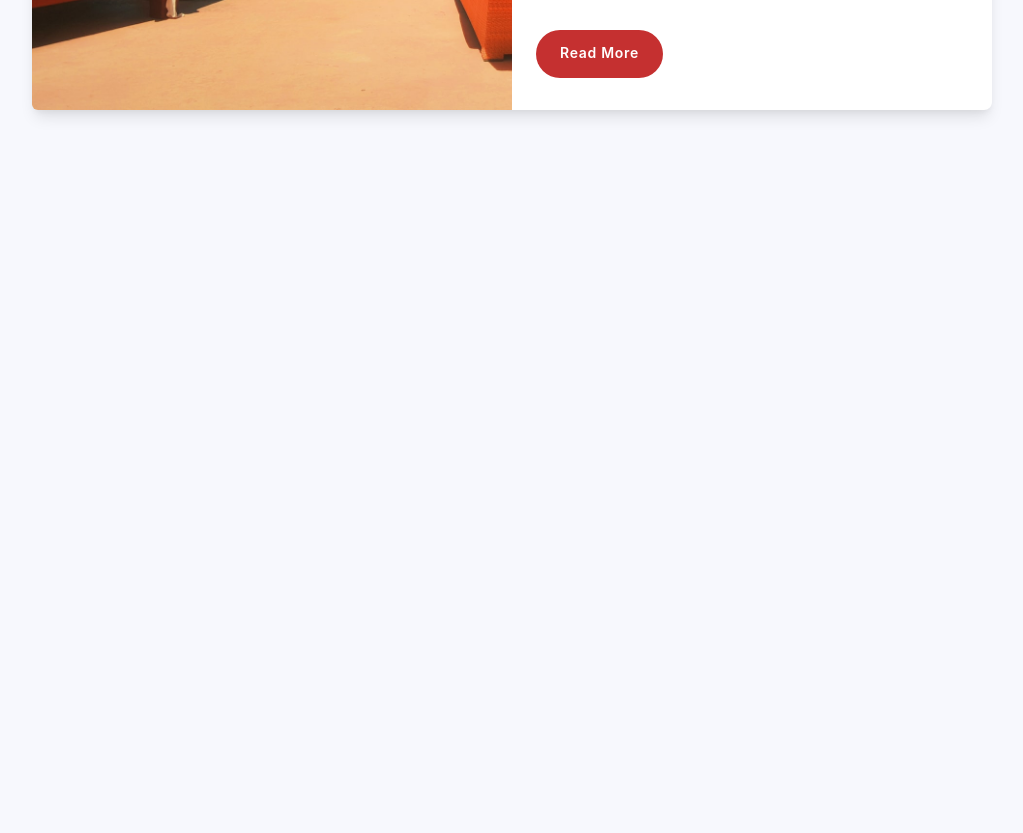
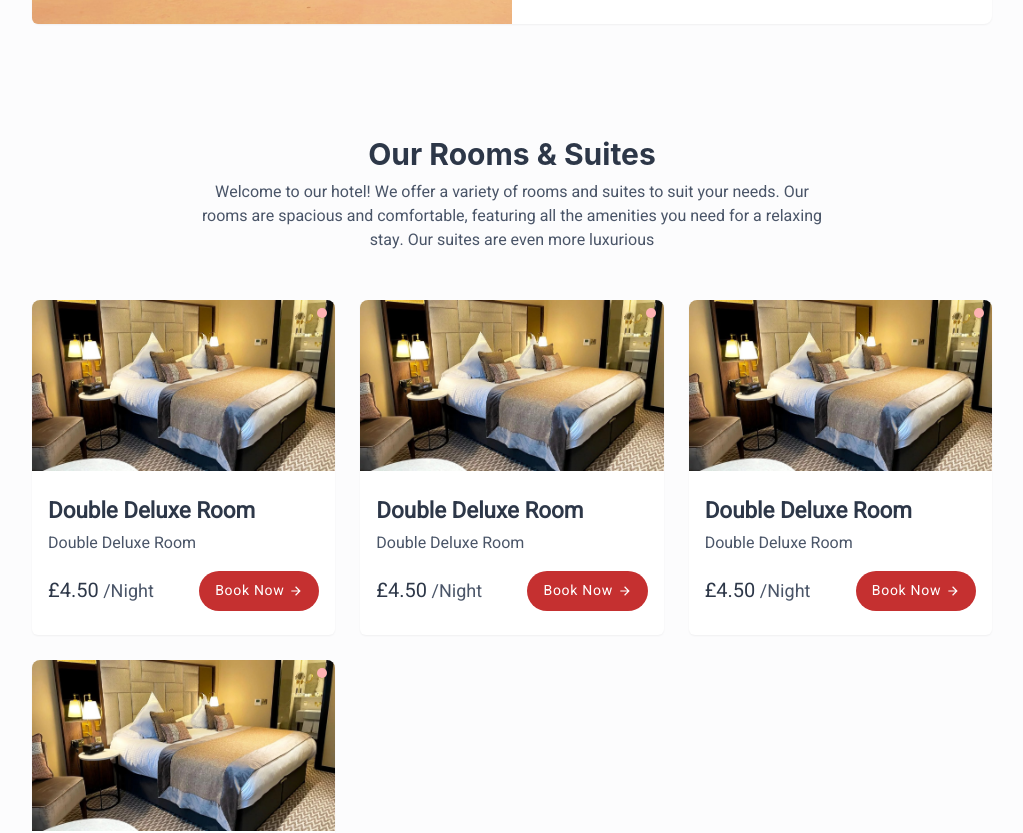
Before and after one commit to Babadinho/hotel-frontend, a React app in the folder client/: page / in a window 1280 px wide. Shown: the part 1420-2253 px from the top of the page, without its empty margins (128-1151 px from the left). Before the commit the page ends 1600 px from the top, so only its background shows below. Built offline with nearby package versions, Linux system fonts and the light colour scheme; a web font is replaced by a local one.

Commit message:
add rooms section in homepage

```diff
--- a/client/src/components/About.tsx
+++ b/client/src/components/About.tsx
@@ -1,5 +1,13 @@
 import React, { useEffect } from 'react';
-import { Box, Flex, Link, chakra, Text, Button } from '@chakra-ui/react';
+import {
+  Box,
+  Flex,
+  Link,
+  chakra,
+  Text,
+  Button,
+  Heading,
+} from '@chakra-ui/react';
 import { MdHomeFilled } from 'react-icons/md';
 const Background = require('../public/images/back4.jpg');
 import { motion, useAnimation } from 'framer-motion';
@@ -50,7 +58,7 @@ const About = () => {
       <Flex
         ref={ref}
         mt={{ base: '18rem', md: '15rem', lg: '13rem' }}
-        mb='5rem'
+        mb='7rem'
         w='full'
         alignItems='center'
         justifyContent='center'
@@ -61,7 +69,7 @@ const About = () => {
           _dark={{ bg: 'gray.800' }}
           display={{ lg: 'flex' }}
           w='100%'
-          shadow='lg'
+          shadow='sm'
           rounded='lg'
         >
           <Box w={{ lg: '50%' }}>
@@ -82,15 +90,15 @@ const About = () => {
             maxW={{ base: 'full', lg: '5xl' }}
             w={{ lg: '50%' }}
           >
-            <chakra.h2
+            <Heading
               fontSize={{ base: '2xl', md: '3xl' }}
-              color='gray.800'
+              color={'gray.700'}
               _dark={{ color: 'white' }}
               fontWeight='bold'
               display={'flex'}
               alignItems='center'
             >
-              ABOUT&nbsp;
+              About&nbsp;
               <Box
                 as='span'
                 display={'flex'}
@@ -106,11 +114,11 @@ const About = () => {
               >
                 <MdHomeFilled color='white' />
               </Box>{' '}
-              OTEL
-            </chakra.h2>
+              otel
+            </Heading>
             <chakra.p
               mt={4}
-              fontSize={{ base: '1rem', md: '1.1rem' }}
+              fontSize={{ base: '1rem', md: '1rem' }}
               color='gray.600'
             >
               Hotel is a company that operates a chain of hotels and resorts.
--- /dev/null
+++ b/client/src/components/RoomCards.tsx
@@ -0,0 +1,197 @@
+import React, { useEffect } from 'react';
+import {
+  Flex,
+  Circle,
+  Box,
+  Image,
+  useColorModeValue,
+  Stack,
+  Text,
+  Heading,
+  Button,
+  SimpleGrid,
+} from '@chakra-ui/react';
+const Room = require('../public/images/room.jpg');
+import { MdArrowForward } from 'react-icons/md';
+import { motion, useAnimation } from 'framer-motion';
+import { useInView } from 'react-intersection-observer';
+
+const data = {
+  isNew: true,
+  imageURL: Room,
+  name: 'Double Deluxe Room',
+  price: 4.5,
+  rating: 4.2,
+  numReviews: 34,
+};
+
+const newArr = [1, 2, 3, 4];
+
+const RoomCards = () => {
+  const { ref, inView } = useInView({
+    threshold: 0.4,
+  });
+  const animation = useAnimation();
+
+  const container = {
+    show: {
+      transition: {
+        staggerChildren: 0.35,
+      },
+    },
+  };
+
+  const item = {
+    hidden: {
+      opacity: 0,
+      y: 10,
+    },
+    show: {
+      opacity: 1,
+      y: 0,
+      transition: {
+        ease: [0.6, 0.01, -0.05, 0.01],
+        duration: 1,
+      },
+    },
+    exit: {
+      opacity: 0,
+      y: -50,
+      transition: {
+        ease: 'easeInOut',
+        duration: 0.8,
+      },
+    },
+  };
+
+  useEffect(() => {
+    if (inView) {
+      animation.start('show');
+    }
+  }, [animation, inView]);
+
+  return (
+    <Box ref={ref} px={{ base: '0.5rem', md: '5rem', xl: '10rem' }}>
+      <motion.div
+        variants={container}
+        animate={animation}
+        initial='hidden'
+        exit='exit'
+      >
+        <Stack
+          align={'center'}
+          mx={'auto'}
+          maxW={'xxl'}
+          w={{ base: 'full', md: '50vw' }}
+          mb='3rem'
+        >
+          <Heading fontSize={{ base: '2xl', md: '3xl' }} color={'gray.700'}>
+            Our Rooms & Suites
+          </Heading>
+          <Text
+            fontSize={{ base: '1rem', md: '1rem' }}
+            color={'gray.600'}
+            align={'center'}
+          >
+            Welcome to our hotel! We offer a variety of rooms and suites to suit
+            your needs. Our rooms are spacious and comfortable, featuring all
+            the amenities you need for a relaxing stay. Our suites are even more
+            luxurious
+          </Text>
+        </Stack>
+
+        <SimpleGrid minChildWidth='300px' spacing='25px'>
+          {newArr &&
+            newArr.length > 0 &&
+            newArr.map((room: any, i: any) => {
+              return (
+                <motion.div variants={item} key={i}>
+                  <Flex w='full' alignItems='center' justifyContent='center'>
+                    <Box
+                      bg={useColorModeValue('white', 'gray.800')}
+                      w={{ base: 'full', md: 'md' }}
+                      rounded='md'
+                      shadow='sm'
+                      position='relative'
+                    >
+                      {data.isNew && (
+                        <Circle
+                          size='10px'
+                          position='absolute'
+                          top={2}
+                          right={2}
+                          bg='red.200'
+                        />
+                      )}
+
+                      <Image
+                        src={data.imageURL}
+                        alt={`Picture of ${data.name}`}
+                        roundedTop='lg'
+                        maxH={'18rem'}
+                        w='full'
+                      />
+
+                      <Box px='4' py='6'>
+                        <Box
+                          fontSize='1.4rem'
+                          fontWeight='semibold'
+                          as='h4'
+                          lineHeight='tight'
+                          mb='0.2rem'
+                          color={'gray.700'}
+                        >
+                          {data.name}
+                        </Box>
+                        <Text
+                          fontSize={{ base: '1rem', md: '1rem' }}
+                          color={'gray.600'}
+                          mb='1rem'
+                        >
+                          {data.name}
+                        </Text>
+
+                        <Flex
+                          justifyContent='space-between'
+                          alignItems='center'
+                        >
+                          <Box
+                            fontSize='xl'
+                            color={useColorModeValue('gray.700', 'white')}
+                          >
+                            £{data.price.toFixed(2)}
+                            <Box as='span' color={'gray.600'} fontSize='lg'>
+                              {' '}
+                              /Night
+                            </Box>
+                          </Box>
+                          <Button
+                            className='button'
+                            size={'md'}
+                            rounded={50}
+                            bg='red.600'
+                            _hover={{ bg: 'red.600' }}
+                            color='white'
+                            fontSize='sm'
+                            fontWeight={400}
+                            letterSpacing='wider'
+                          >
+                            Book Now{' '}
+                            <Box as='span' ml='0.3rem'>
+                              <MdArrowForward />
+                            </Box>
+                          </Button>
+                        </Flex>
+                      </Box>
+                    </Box>
+                  </Flex>
+                </motion.div>
+              );
+            })}
+        </SimpleGrid>
+      </motion.div>
+    </Box>
+  );
+};
+
+export default RoomCards;
--- a/client/src/public/index.html
+++ b/client/src/public/index.html
@@ -7,6 +7,7 @@
     <meta http-equiv="X-UA-Compatible" content="IE=edge">
     <meta name="viewport" content="width=device-width, initial-scale=1.0">
     <link href="https://fonts.googleapis.com/css2?family=Merienda+One&family=Overpass&display=swap" rel="stylesheet">
+    <link href="https://fonts.googleapis.com/css2?family=Heebo&display=swap" rel="stylesheet">
     <title>Hotel App</title>
 </head>
 
--- a/client/src/public/styles/main.scss
+++ b/client/src/public/styles/main.scss
@@ -2,8 +2,9 @@
 
 body {
     // background-image: url('../images/background.jpg');
-    background-color: #f7f8fd !important;
+    background-color: #fcfcfd !important;
     height: 100rem !important;
+    font-family: 'Heebo', sans-serif !important;
 }
 
 .logo {
--- a/client/src/screens/Home.tsx
+++ b/client/src/screens/Home.tsx
@@ -1,12 +1,14 @@
 import React from 'react';
 import Header from '../layouts/Header';
 import About from '../components/About';
+import RoomCards from '../components/RoomCards';
 
 const Home = () => {
   return (
     <>
       <Header />
       <About />
+      <RoomCards />
     </>
   );
 };
```
Also changed, not shown: client/src/public/images/room.jpg (added).
